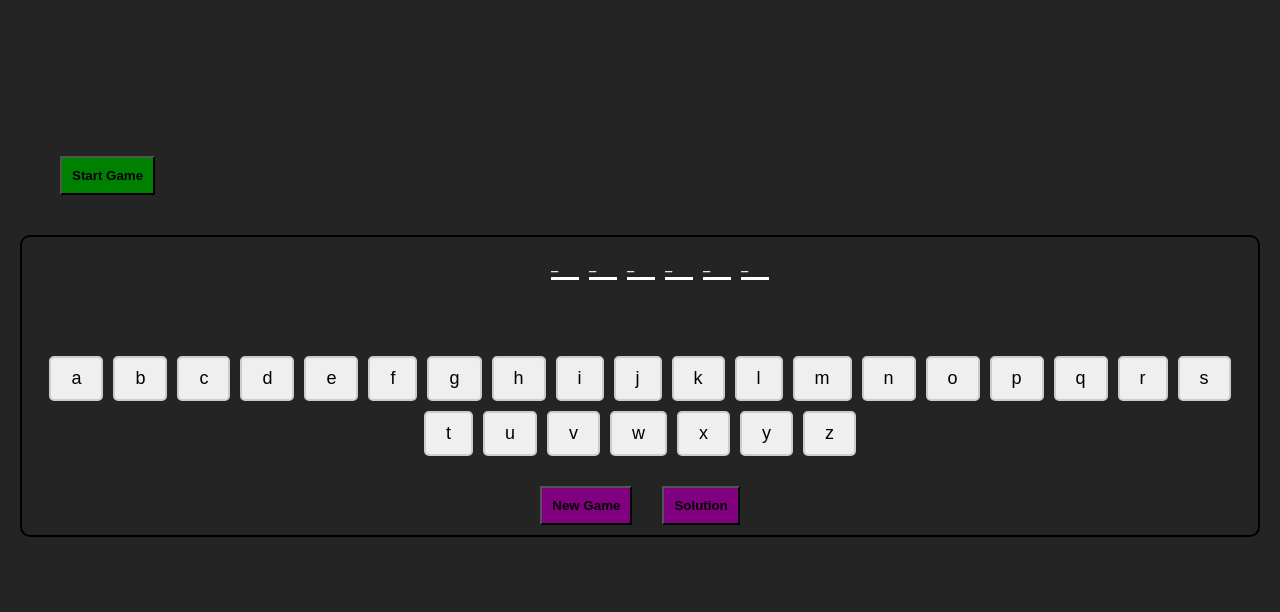
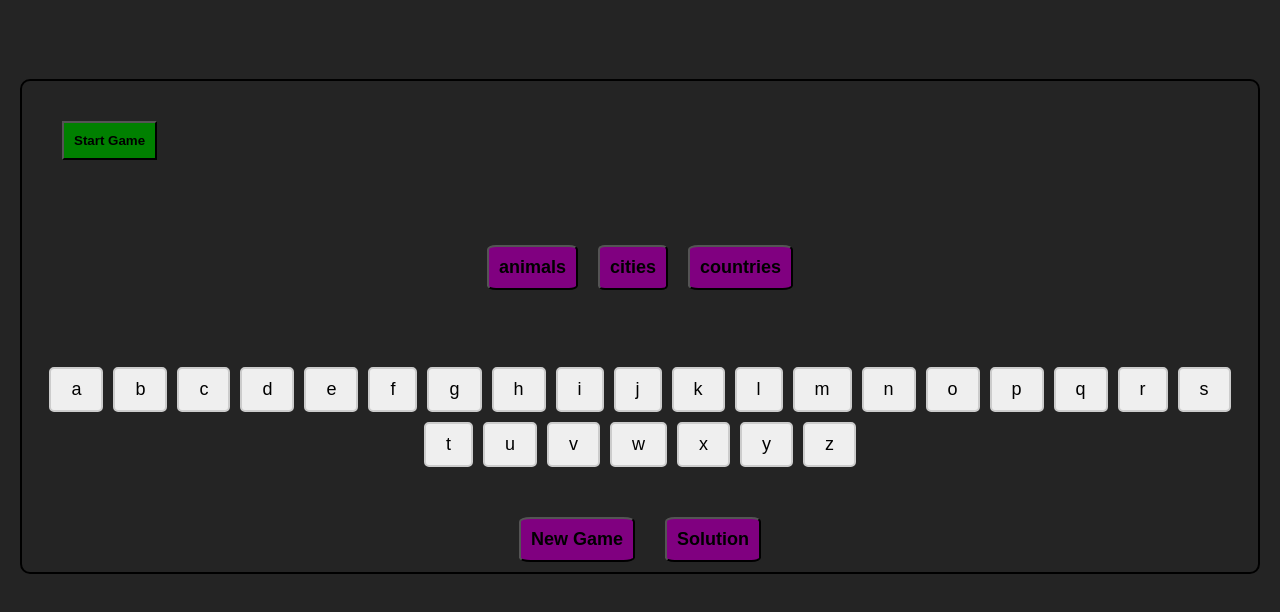
Before and after one commit to Cogger101/my-ts-game, a website built with Vite: page index.html in a window 1280 px wide. Shown: the part 94-706 px from the top of the page. Built offline with nearby package versions, Linux system fonts and the light colour scheme.

Commit message:
adding catagories buttons to generate random word within those catagories when clicked

```diff
--- a/index.html
+++ b/index.html
@@ -4,17 +4,18 @@
         <meta charset="UTF-8" />
         <link rel="icon" type="image/svg+xml" href="/vite.svg" />
         <meta name="viewport" content="width=device-width, initial-scale=1.0" />
-        <title>Hangman Typescript Game</title>
+        <title>Hangman Game</title>
     </head>
     <body>
         <header>
             <h1 class="heading">Hangman Game</h1>
         </header>
         <main>
-            <div class="start-btn">
-                <button class="start-btn__start-game">Start Game</button>
-            </div>
             <div class="game-container">
+                <div class="start-btn">
+                    <button class="start-btn__start-game">Start Game</button>
+                </div>
+                <div class="options-container"></div>
                 <ul class="word-display"></ul>
 
                 <div class="keyboard"></div>
--- a/src/data.ts
+++ b/src/data.ts
@@ -27,6 +27,14 @@ export const alphabet = [
     "z",
 ];
 
-export const animals: string[] = ["DOG", "CAT", "SNAKE", "RABBIT"];
-export const cities: string[] = ["LONDON", "PARIS", "MADRID"];
-export const countries: string[] = ["ENGLAND", "FRANCE", "SPAIN"];
+export type Options = {
+    animals: string[];
+    cities: string[];
+    countries: string[];
+};
+
+export const options: Options = {
+    animals: ["DOG", "CAT", "SNAKE", "RABBIT"],
+    cities: ["LONDON", "PARIS", "MADRID"],
+    countries: ["ENGLAND", "FRANCE", "SPAIN"],
+};
--- a/src/main.ts
+++ b/src/main.ts
@@ -1,13 +1,15 @@
 import "./styles/style.scss";
-import { alphabet, animals, cities, countries } from "./data";
+import { alphabet, options, Options } from "./data";
 
 const keyboard = document.querySelector<HTMLDivElement>(".keyboard");
 const wordDisplayContainer =
     document.querySelector<HTMLUListElement>(".word-display");
+const optionsContainer =
+    document.querySelector<HTMLDivElement>(".options-container");
 
-if (!keyboard || !wordDisplayContainer) {
+if (!keyboard || !wordDisplayContainer || !optionsContainer) {
     throw new Error(
-        "Can't find div for keyboard or UL for word display container"
+        "Can't find div for keyboard/options container or UL for word display container"
     );
 }
 
@@ -25,23 +27,68 @@ alphabet.forEach((letter) => {
     keyboard.appendChild(keyboardLetterBtn);
 });
 
+// creating catagory selection
+let selectedCatagory = "";
+
+const catagoriesArr = ["animals", "cities", "countries"];
+console.log(options["cities"], "cities");
+
+catagoriesArr.forEach((catagory) => {
+    let catagoriesBtn = document.createElement("button");
+    catagoriesBtn.textContent = catagory;
+    catagoriesBtn.classList.add("options-container__catagory-btn");
+
+    catagoriesBtn.addEventListener("click", () => {
+        console.log(`${catagory} was clicked`);
+        selectedCatagory = catagoriesBtn.innerHTML ?? "";
+        console.log(selectedCatagory, "inside for each");
+        if (selectedCatagory !== "") {
+            const randomIndex = Math.floor(
+                Math.random() * options[`${selectedCatagory}`].length
+            );
+            console.log("inside if", selectedCatagory);
+            console.log(options[selectedCatagory], "options");
+            console.log(randomIndex, "math.floor");
+            const targetWord = options[selectedCatagory][randomIndex];
+            console.log(targetWord, "targetWord");
+            const wordArr = targetWord.toUpperCase().split("");
+
+            console.log(wordArr);
+            wordArr.forEach(() => {
+                const li = document.createElement("li");
+                li.className = "word-display__letter";
+                li.textContent = "_";
+                wordDisplayContainer.appendChild(li);
+            });
+        }
+    });
+    optionsContainer.appendChild(catagoriesBtn);
+});
+
+// console.log(selectedCatagory, "<====== selected cat");
+// let catagory = options[catagoryArr[1]];
+// console.log(catagory);
+
+// let selectedCatagory = options[catagory];
+
+// const selectedCatagory = () => {
+//     optionsContainer.innerHTML = `<h3> Select an option:</h3>`;
+//     let catagoriesBtn = document.createElement("button");
+//     for (let value in options) {
+//         catagoriesBtn.innerHTML;
+//     }
+// };
+
 // Selecting a random word from data (animals array to start with)
 
-const targetWord = animals[Math.floor(Math.random() * animals.length)]
-    .toUpperCase()
-    .split("");
-console.log(targetWord);
+// console.log(Object.values(options), "=== options obj");
+// console.log(options, "<====== options");
+
 const guessedLetters: string[] = [];
 
 // Create word display placeholders
 
 wordDisplayContainer.innerHTML = "";
-targetWord.forEach(() => {
-    const li = document.createElement("li");
-    li.className = "word-display__letter";
-    li.textContent = "_";
-    wordDisplayContainer.appendChild(li);
-});
 
 const wordDisplay = wordDisplayContainer.querySelectorAll<HTMLLIElement>(
     ".word-display__letter"
@@ -70,7 +117,10 @@ const handleLetterClicks = (key: string) => {
 const newGameBtn = document.querySelector<HTMLButtonElement>(
     ".in-game-btn__new-game"
 );
-newGameBtn?.addEventListener("click", () => {
+if (!newGameBtn) {
+    throw new Error("can't find new game btn element");
+}
+newGameBtn.addEventListener("click", () => {
     guessedLetters.length = 0;
     wordDisplay.forEach((li) => (li.textContent = "_"));
     console.log("New game started");
--- /dev/null
+++ b/src/styles/catagories.scss
@@ -0,0 +1,16 @@
+.options-container {
+    display: flex;
+    margin: 15px;
+    padding-top: 20px;
+    align-items: center;
+    justify-content: center;
+    &__catagory-btn {
+        background-color: purple;
+        padding: 10px;
+        margin: 10px;
+        font-family: Arial, Helvetica, sans-serif;
+        font-size: large;
+        font-weight: bold;
+        border-radius: 10%;
+    }
+}
--- a/src/styles/keyboard.scss
+++ b/src/styles/keyboard.scss
@@ -4,6 +4,7 @@
     justify-content: center;
     gap: 10px;
     margin-top: 20px;
+    margin-bottom: 20px;
 
     &__letter {
         padding: 10px 20px;
--- a/src/styles/style.scss
+++ b/src/styles/style.scss
@@ -1,4 +1,5 @@
 @use "./keyboard.scss";
+@use "./catagories.scss";
 
 :root {
     font-family: Inter, system-ui, Avenir, Helvetica, Arial, sans-serif;
@@ -54,19 +55,6 @@ header {
     }
 }
 
-// .keyboard {
-//     background-color: white;
-//     font-weight: bold;
-//     font-family: Arial;
-//     gap: 5px;
-//     &__letter {
-//         width: calc(100% / 9 - 5px);
-//         margin: 10px;
-//         font-weight: bold;
-//         font-family: Arial;
-//         padding: 5px;
-//     }
-// }
 .in-game-btn {
     display: flex;
     margin: 10px;
@@ -75,14 +63,20 @@ header {
     justify-content: center;
 
     &__new-game {
+        font-family: Arial, Helvetica, sans-serif;
+        font-weight: bold;
+        font-size: large;
         background-color: purple;
         padding: 10px;
         margin-right: 30px;
-        font-weight: bold;
+        border-radius: 10%;
     }
     &__solution {
+        font-family: Arial, Helvetica, sans-serif;
         font-weight: bold;
+        font-size: large;
         background-color: purple;
         padding: 10px;
+        border-radius: 10%;
     }
 }
```
